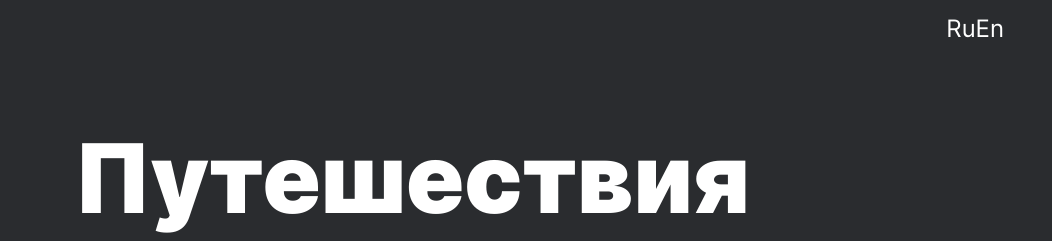
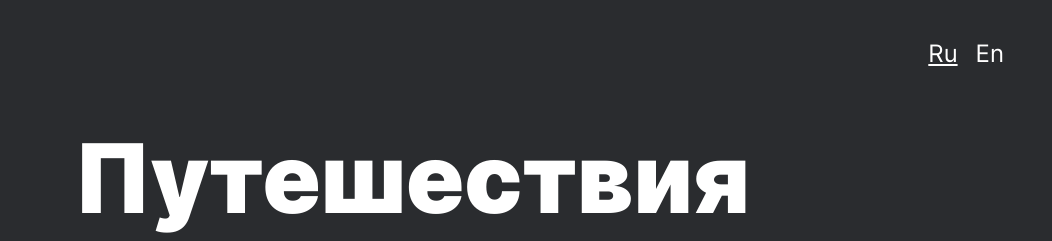
Before and after one commit to Denis-Panyushin/russian-to-travel, a plain HTML site: page index.html in a window 1280 px wide. Shown: the top 241 px of the page, 228-1280 px from the left. Drawn offline with Linux system fonts and the light colour scheme.

```diff
--- a/blocks/header/__lang-link/header__lang-link.css
+++ b/blocks/header/__lang-link/header__lang-link.css
@@ -10,7 +10,7 @@
   line-height: 1.75px;
   text-decoration: none;
 }
-.header__lang-link:nth-child(2) {
+.header__lang-link:last-of-type {
   margin-left: 18px;
 }
 .header__lang-link:hover {
--- a/blocks/header/__lang-links/header__lang-links.css
+++ b/blocks/header/__lang-links/header__lang-links.css
@@ -4,4 +4,5 @@
   flex-direction: row;
   margin: 0;
   padding: 0;
+  align-items: center;
 }
--- a/pages/index.css
+++ b/pages/index.css
@@ -5,6 +5,7 @@
 @import url(../blocks/header/__logo/header__logo.css);
 @import url(../blocks/header/__lang-links/header__lang-links.css);
 @import url(../blocks/header/__lang-link/header__lang-link.css);
+@import url(../blocks/header/__lang-link/_active/header__lang-link_active.css);
 @import url(../blocks/lead/__title/lead__title.css);
 @import url(../blocks/lead/lead.css);
 @import url(../blocks/lead/__title/lead__title.css);
```
